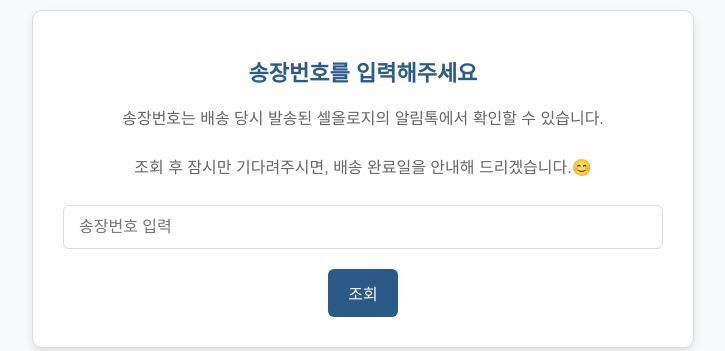
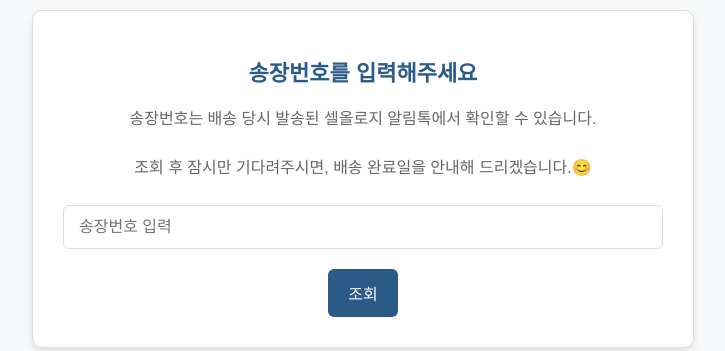
Before and after one commit to sdefgbhnjmj/100_percent_refund_page, a Flask app: template templates/cellology/cellology_unknown_delivery.html in a window 1280 px wide. Shown: the part 221-572 px from the top of the page, without its empty margins (277-1002 px from the left). Run offline with Flask 2, Linux system fonts and the light colour scheme; the template is opened without the code that fills it, so the values that code supplies are empty.

Commit message:
송장번호 입력

```diff
--- a/templates/cellology/cellology_unknown_delivery.html
+++ b/templates/cellology/cellology_unknown_delivery.html
@@ -83,9 +83,9 @@
 <body>
     <div class="container">
         <h1>송장번호를 입력해주세요</h1>
-        <p>송장번호는 배송 당시 발송된 셀올로지의 알림톡에서 확인할 수 있습니다.</p>
+        <p>송장번호는 배송 당시 발송된 셀올로지 알림톡에서 확인할 수 있습니다.</p>
         <p>조회 후 잠시만 기다려주시면, 배송 완료일을 안내해 드리겠습니다.😊</p>
-        <form method="POST" action="/track">
+        <form method="POST" action="{{ url_for('cellology_track') }}">
             <input type="text" name="tracking_number" placeholder="송장번호 입력" required>
             <button type="submit">조회</button>
         </form>
```
